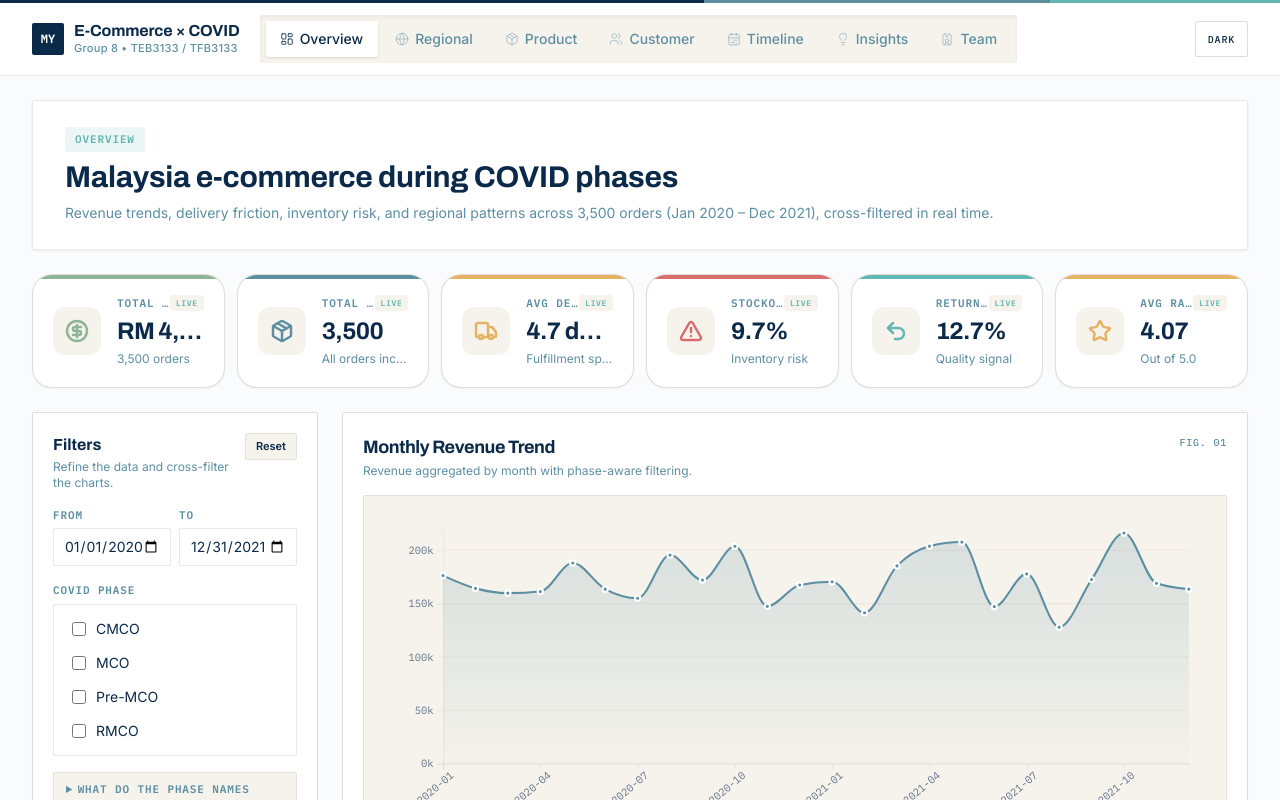
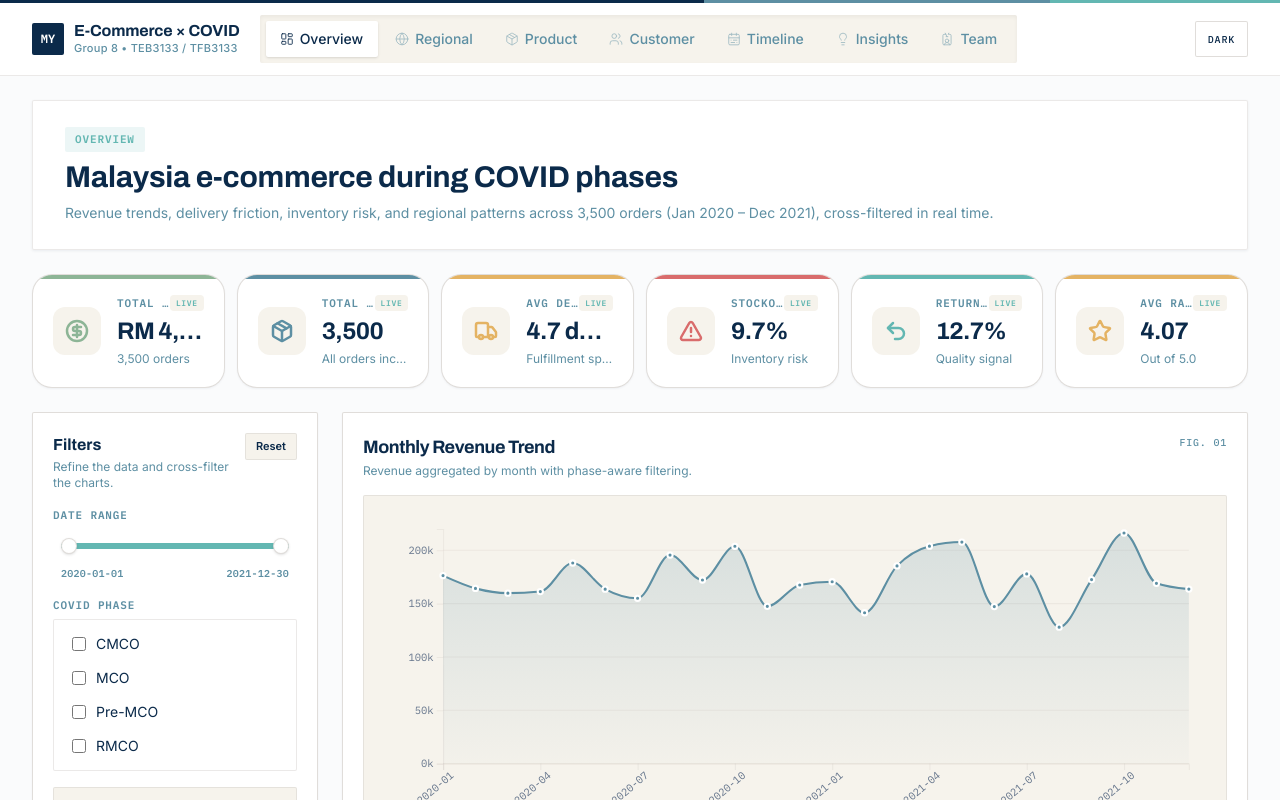
Before and after one commit to No0bmazt3r/malaysia-ecommerce-covid-dashboard, a Next.js app: page /overview in a window 1280 px wide. Shown: the top 800 px of the page. Built offline with nearby package versions, Linux system fonts and the light colour scheme.

Commit message:
feat: Integrate Radix UI slider for date range selection and update filters on data load

```diff
--- a/package.json
+++ b/package.json
@@ -9,6 +9,7 @@
     "lint": "eslint"
   },
   "dependencies": {
+    "@radix-ui/react-slider": "^1.4.3",
     "d3": "^7.9.0",
     "lucide-react": "^1.25.0",
     "next": "16.2.10",
--- a/src/components/ui/FilterPanel.tsx
+++ b/src/components/ui/FilterPanel.tsx
@@ -1,4 +1,6 @@
 "use client";
+import { useMemo } from "react";
+import * as Slider from "@radix-ui/react-slider";
 import { useDashboard } from "@/context/DashboardContext";
 import { uniqueValues } from "@/lib/data";
 import { PhaseGlossary, PHASE_DEFINITIONS } from "@/components/ui/PhaseGlossary";
@@ -100,6 +102,13 @@ function DropdownFilter({
 
 export function FilterPanel() {
   const { rawData, filters, setFilters } = useDashboard();
+
+  const timestamps = useMemo(() => {
+    if (rawData.length === 0) return null;
+    const times = rawData.map((d) => new Date(d.order_date).getTime());
+    return { min: Math.min(...times), max: Math.max(...times) };
+  }, [rawData]);
+
   const reset = () =>
     setFilters({
       dateRange: ["2020-01-01", "2021-12-31"],
@@ -134,41 +143,47 @@ export function FilterPanel() {
       </div>
 
       {/* Date range */}
-      <div className="grid grid-cols-2 gap-2">
-        <div className="flex flex-col gap-1">
-          <label className="text-[11px] font-semibold uppercase tracking-[0.15em]" style={{ color: 'var(--secondary, #5D8FA3)' }}>
-            From
-          </label>
-          <input
-            type="date"
-            value={filters.dateRange[0]}
-            onChange={(e) =>
-              setFilters({
-                ...filters,
-                dateRange: [e.target.value, filters.dateRange[1]],
-              })
-            }
-            className="rounded-[2px] border border-[var(--border)] bg-[var(--surface-strong)] px-2.5 py-2 text-sm outline-none transition focus:ring-2"
-            style={{ color: 'var(--foreground)' }}
-          />
-        </div>
-        <div className="flex flex-col gap-1">
-          <label className="text-[11px] font-semibold uppercase tracking-[0.15em]" style={{ color: 'var(--secondary, #5D8FA3)' }}>
-            To
-          </label>
-          <input
-            type="date"
-            value={filters.dateRange[1]}
-            onChange={(e) =>
-              setFilters({
-                ...filters,
-                dateRange: [filters.dateRange[0], e.target.value],
-              })
-            }
-            className="rounded-[2px] border border-[var(--border)] bg-[var(--surface-strong)] px-2.5 py-2 text-sm outline-none transition focus:ring-2"
-            style={{ color: 'var(--foreground)' }}
-          />
-        </div>
+      <div className="flex flex-col gap-3">
+        <label className="text-[11px] font-semibold uppercase tracking-[0.15em]" style={{ color: 'var(--secondary, #5D8FA3)' }}>
+          Date Range
+        </label>
+
+        {!timestamps ? (
+          <div className="h-4 w-full rounded-[2px] skeleton-shimmer" />
+        ) : (
+          <div className="px-2">
+            <Slider.Root
+              className="relative flex w-full touch-none select-none items-center"
+              min={timestamps.min}
+              max={timestamps.max}
+              step={86400000}
+              value={[
+                new Date(filters.dateRange[0]).getTime() || timestamps.min,
+                new Date(filters.dateRange[1]).getTime() || timestamps.max,
+              ]}
+              onValueChange={(val) => {
+                const start = new Date(val[0]).toISOString().split("T")[0];
+                const end = new Date(val[1]).toISOString().split("T")[0];
+                setFilters({ ...filters, dateRange: [start, end] });
+              }}
+              style={{ height: "20px" }}
+            >
+              <Slider.Track className="relative h-1.5 grow rounded-full bg-[var(--surface-muted)]">
+                <Slider.Range className="absolute h-full rounded-full" style={{ background: "var(--accent)" }} />
+              </Slider.Track>
+              <Slider.Thumb
+                className="block h-4 w-4 cursor-grab active:cursor-grabbing rounded-full border border-[var(--border-strong)] bg-[var(--surface-strong)] shadow hover:scale-110 focus:outline-none focus:ring-2"
+              />
+              <Slider.Thumb
+                className="block h-4 w-4 cursor-grab active:cursor-grabbing rounded-full border border-[var(--border-strong)] bg-[var(--surface-strong)] shadow hover:scale-110 focus:outline-none focus:ring-2"
+              />
+            </Slider.Root>
+            <div className="mt-2.5 flex items-center justify-between text-[10px] font-semibold tracking-wide" style={{ color: 'var(--secondary, #5D8FA3)', fontFamily: "var(--font-mono)" }}>
+              <span>{filters.dateRange[0]}</span>
+              <span>{filters.dateRange[1]}</span>
+            </div>
+          </div>
+        )}
       </div>
 
       {/* Dimension filters */}
--- a/src/context/DashboardContext.tsx
+++ b/src/context/DashboardContext.tsx
@@ -16,7 +16,18 @@ export function DashboardProvider({ children }: { children: ReactNode }) {
   const [rawData, setRawData] = useState<Order[]>([]);
   const [loading, setLoading] = useState(true);
 
-  useEffect(() => { loadDataset().then((d) => { setRawData(d); setLoading(false); }); }, []);
+  useEffect(() => {
+    loadDataset().then((d) => {
+      setRawData(d);
+      if (d.length > 0) {
+        const times = d.map(r => new Date(r.order_date).getTime());
+        const minDate = new Date(Math.min(...times)).toISOString().split("T")[0];
+        const maxDate = new Date(Math.max(...times)).toISOString().split("T")[0];
+        setFilters(prev => ({ ...prev, dateRange: [minDate, maxDate] }));
+      }
+      setLoading(false);
+    });
+  }, []);
   const filteredData = useMemo(() => applyFilters(rawData, filters), [rawData, filters]);
 
   return (
```
Also changed, not shown: 2 other files (tests, documents, lock files or other folders).
